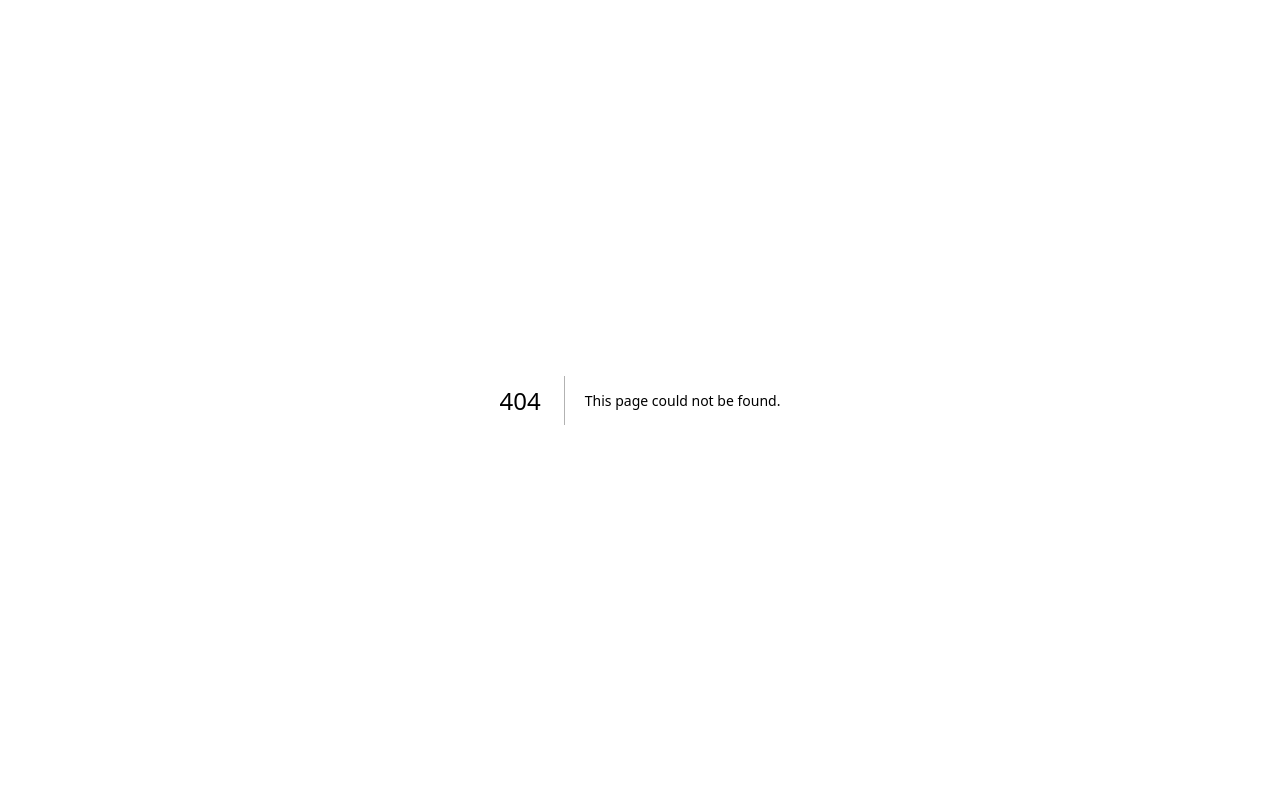
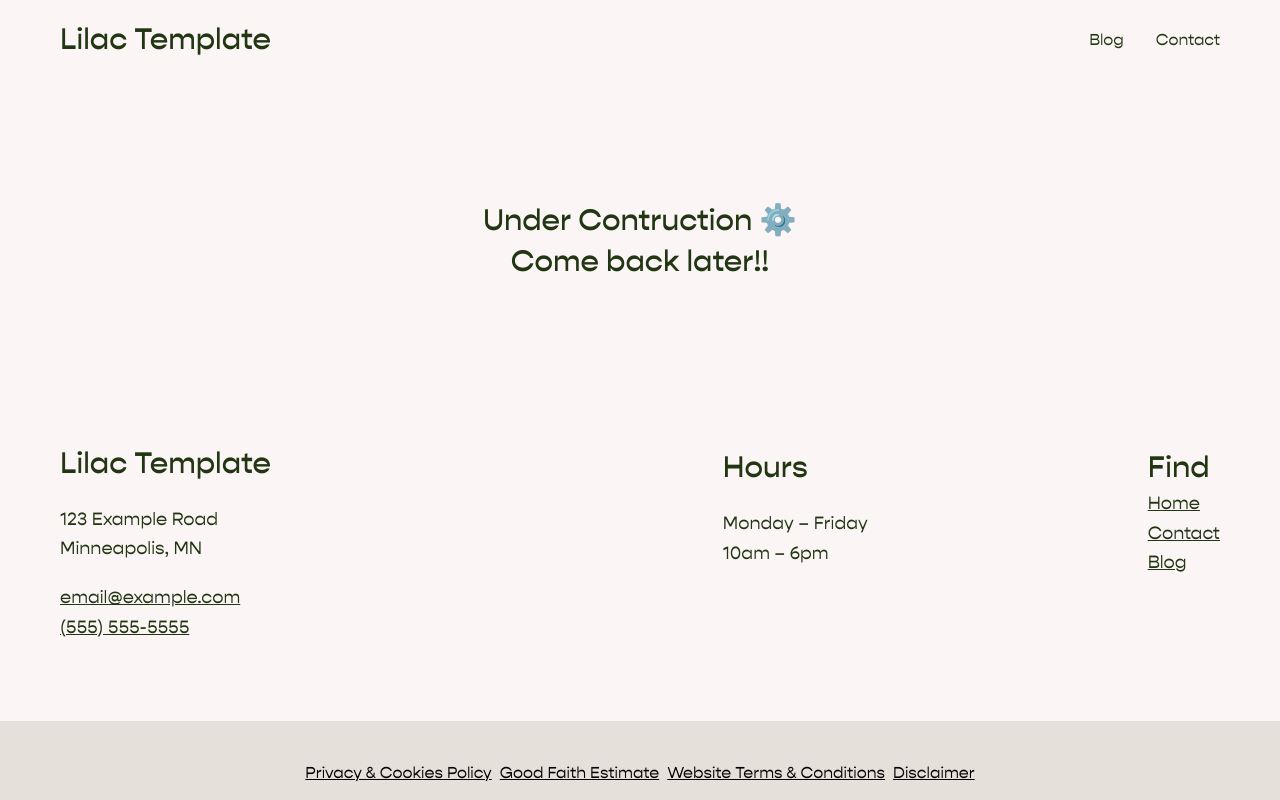
Before and after one commit to anuff/therapist-site, a Next.js app: page /blog in a window 1280 px wide. Before the commit this address had no page. Shown: the top 800 px of the page. Built offline with nearby package versions, Linux system fonts and the light colour scheme.

Commit message:
Added blog and contact page route (homepage clone)

```diff
--- /dev/null
+++ b/app/blog/page.jsx
@@ -0,0 +1,8 @@
+export default function BlogPage() {
+  return (
+    <section className="bg-primary py-30">
+      <h3 className="text-center">Under Contruction ⚙️</h3>
+      <h3 className="text-center">Come back later!!</h3>
+    </section>
+  );
+}
--- a/app/components/Accordion.jsx
+++ b/app/components/Accordion.jsx
@@ -8,8 +8,6 @@ export default function Accordion({
   isOpen,
   onToggle,
   iconPosition = 'left',
-  titleClassName = '',
-  contentClassName = '',
 }) {
   const Icon = isOpen ? <FiMinus /> : <FiPlus />;
 
--- a/app/components/Navbar.jsx
+++ b/app/components/Navbar.jsx
@@ -2,11 +2,17 @@ export default function Navbar() {
   return (
     <header className="flex justify-between items-center px-5 md:px-15 h-20 bg-primary">
       <nav>
-        <h3>Lilac Template</h3>
+        <h3>
+          <a href="/">Lilac Template</a>
+        </h3>
       </nav>
       <ul className="flex gap-8">
-        <li>Blog</li>
-        <li>Contact</li>
+        <li>
+          <a href="/blog">Blog</a>
+        </li>
+        <li>
+          <a href="/contact">Contact</a>
+        </li>
       </ul>
     </header>
   );
--- /dev/null
+++ b/app/contact/page.jsx
@@ -0,0 +1,8 @@
+export default function ContactPage() {
+  return (
+    <section className="bg-purple py-30">
+      <h3 className="text-center">Under Contruction ⚙️</h3>
+      <h3 className="text-center">Come back later!!</h3>
+    </section>
+  );
+}
--- a/app/layout.jsx
+++ b/app/layout.jsx
@@ -1,5 +1,6 @@
 import './globals.css';
 import localFont from 'next/font/local';
+import Navbar from './components/Navbar.jsx';
 import Footer from './components/Footer.jsx';
 
 const gopher = localFont({
@@ -26,6 +27,7 @@ const gopher = localFont({
 export default function RootLayout({ children }) {
   return (
     <html lang="en" className={gopher.variable}>
+      <Navbar />
       <body className="overflow-x-hidden">{children}</body>
       <Footer />
     </html>
--- a/app/page.jsx
+++ b/app/page.jsx
@@ -1,4 +1,3 @@
-import Navbar from './components/Navbar.jsx';
 import Hero from './components/Hero.jsx';
 import SplitSection from './components/SplitSection.jsx';
 import SpecialtiesSection from './components/SpecialtiesSection.jsx';
@@ -12,8 +11,6 @@ export default function Home() {
   const mid = Math.ceil(sections.length / 2);
   return (
     <>
-      <Navbar />
-
       <Hero />
 
       {sections.slice(0, mid).map((section, index) => (
```
